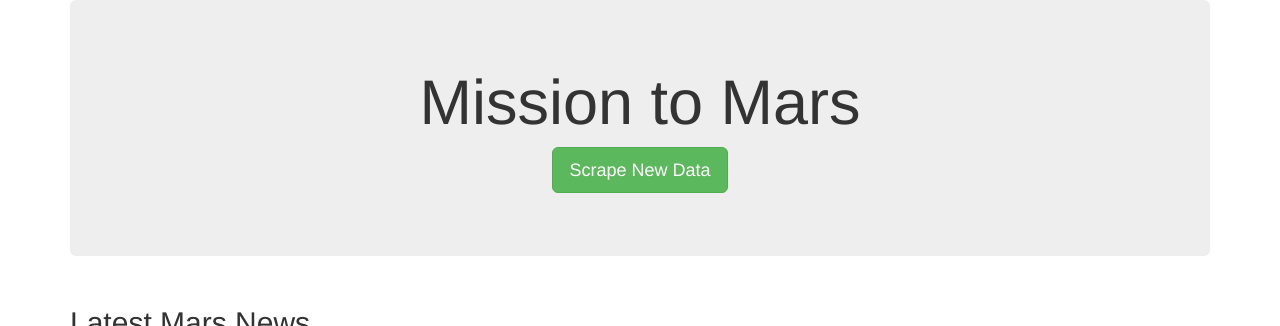
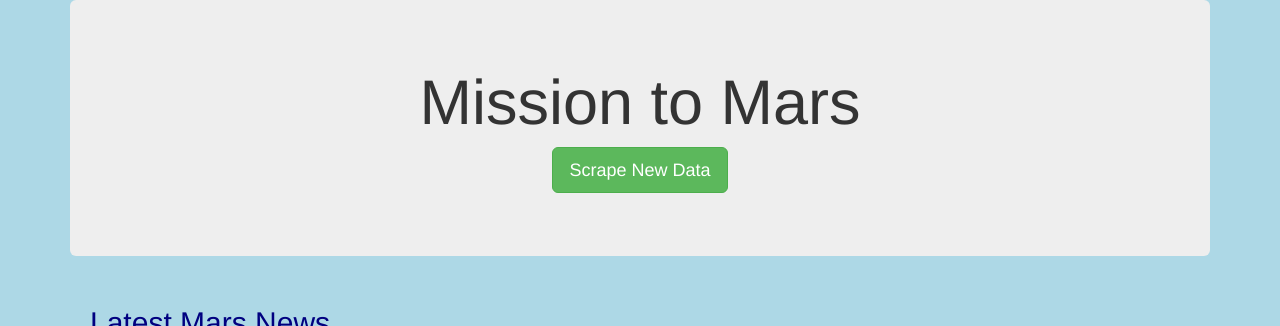
Before and after one commit to ShulinGu/Mission-to-Mars, a Flask app: page / in a window 1280 px wide. Shown: the top 326 px of the page. Run offline with Flask 2, Linux system fonts and the light colour scheme; data that the repository does not hold is empty; some libraries are stand-ins or nearby versions.

Commit message:
Challenge 10

```diff
--- /dev/null
+++ b/static/css/style.css
@@ -0,0 +1,8 @@
+body {
+    background-color: lightblue;
+  }
+
+  h2 {
+    color: navy;
+    margin-left: 20px;
+  }
--- a/templates/index.html
+++ b/templates/index.html
@@ -8,6 +8,8 @@
     <link
       rel="stylesheet"
       href="https://maxcdn.bootstrapcdn.com/bootstrap/3.3.7/css/bootstrap.min.css"
+    />
+    <link rel="stylesheet" href="static/css/style.css"
     />
   </head>
   <body>
```
